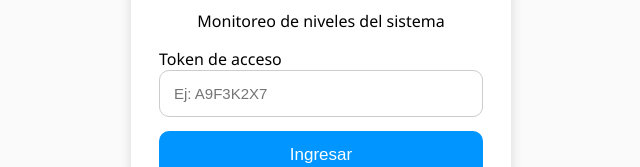
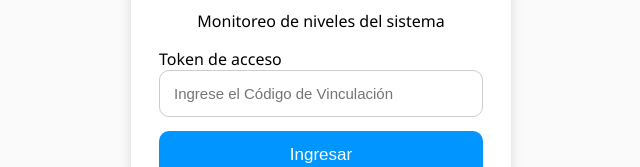
Before and after one commit to jesusmedrandam/bomba, a website: page public/index.html in a window 1280 px wide. Shown: the part 347-514 px from the top of the page, without its empty margins (319-959 px from the left). Drawn offline with Linux system fonts and the light colour scheme.

Commit message:
Update index.html

```diff
--- a/public/index.html
+++ b/public/index.html
@@ -19,7 +19,7 @@
 
     <div class="input-group">
       <label>Token de acceso</label>
-      <input type="text" id="token" placeholder="Ej: A9F3K2X7">
+      <input type="text" id="Código de Vinculación" placeholder="Ingrese el Código de Vinculación">
     </div>
 
     <button class="btn-primary" onclick="validarToken()">Ingresar</button>
```
